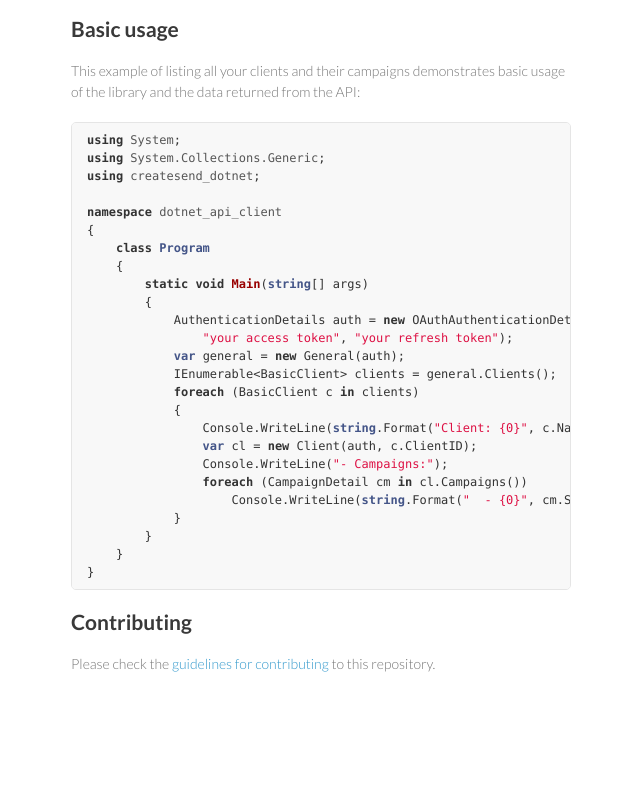
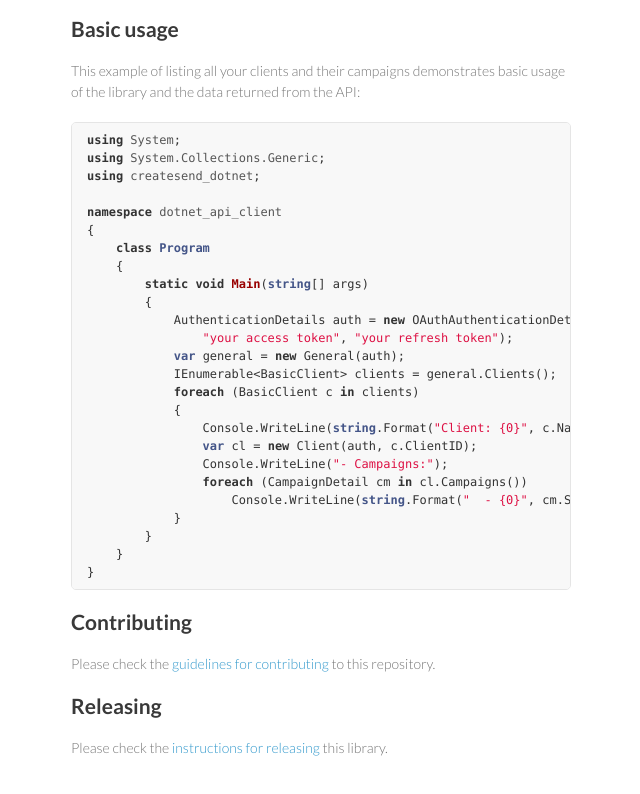
Before and after one commit to campaignmonitor/createsend-dotnet, a plain HTML site: page index.html in a window 1280 px wide. Shown: the part 2748-3542 px from the top of the page, without its empty margins (499-1139 px from the left). Before the commit the page ends 3492 px from the top, so only its background shows below. Drawn offline with Linux system fonts and the light colour scheme.

Commit message:
Create gh-pages branch via GitHub

```diff
--- a/index.html
+++ b/index.html
@@ -183,6 +183,10 @@
 <h2>Contributing</h2>
 
 <p>Please check the <a href="https://github.com/campaignmonitor/createsend-dotnet/blob/master/CONTRIBUTING.md">guidelines for contributing</a> to this repository.</p>
+
+<h2>Releasing</h2>
+
+<p>Please check the <a href="https://github.com/campaignmonitor/createsend-dotnet/blob/master/RELEASE.md">instructions for releasing</a> this library.</p>
       </section>
       <footer>
         <p>This project is maintained by <a href="https://github.com/campaignmonitor">campaignmonitor</a></p>
```
Also changed, not shown: params.json (+1 -1 lines).
